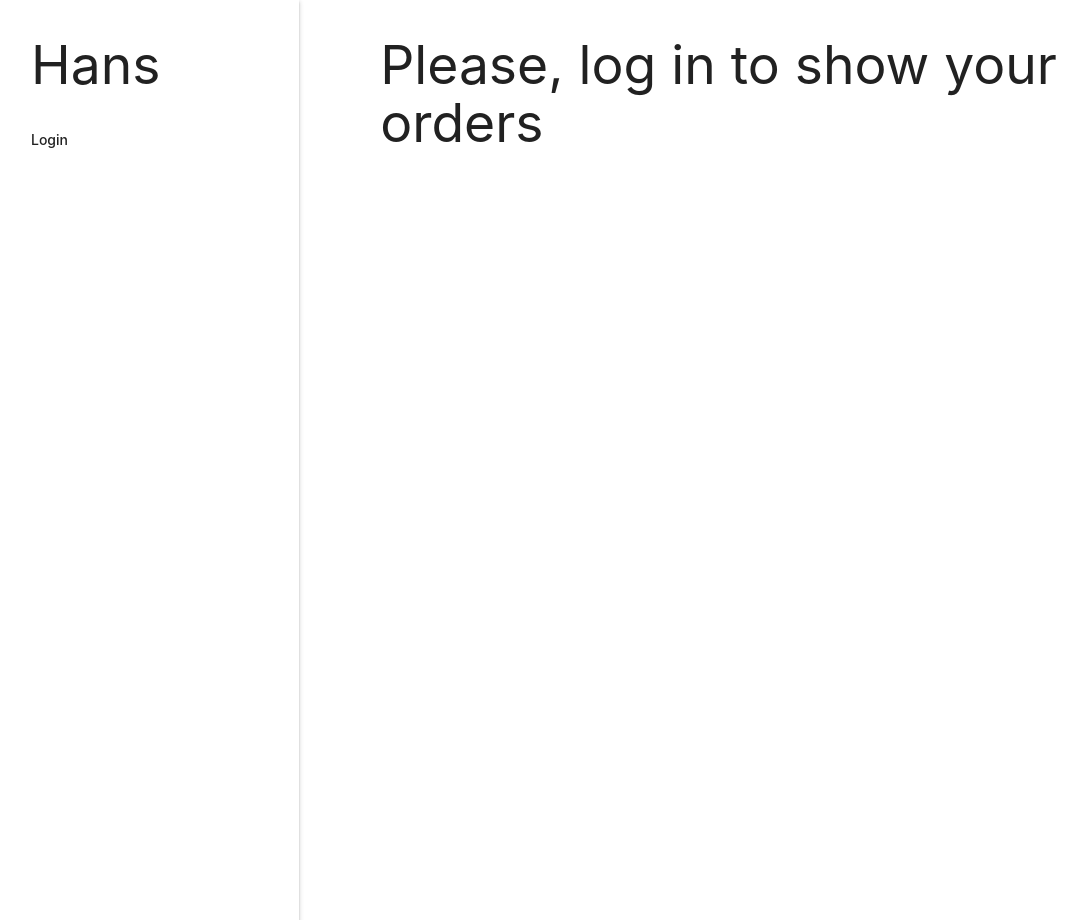
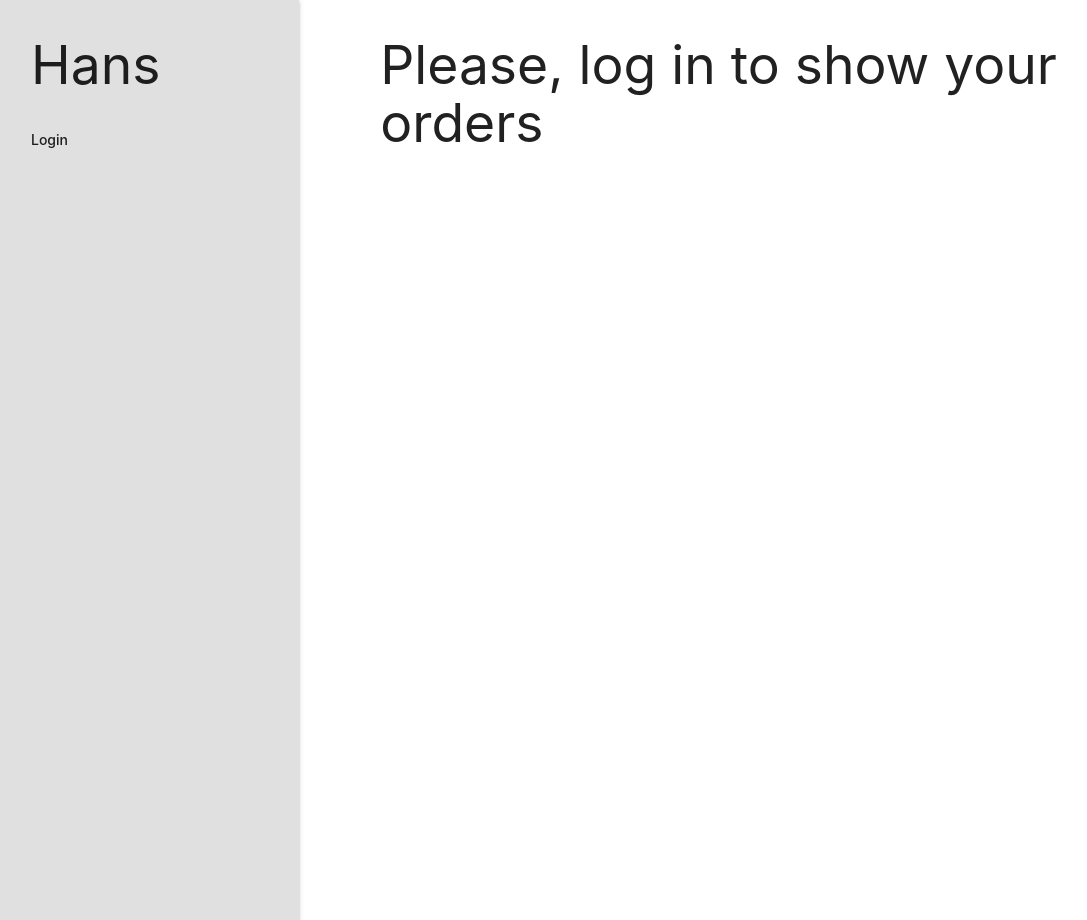
Before and after one commit to ngiersz/django-app, a Django app: page /orders/ in a window 1280 px wide. Shown: the whole page, without its empty margins (1-1088 px from the left). Run offline with Django 3.2, Linux system fonts and the light colour scheme.

Commit message:
Change colors

```diff
--- a/hansweb/templates/hansweb/base.html
+++ b/hansweb/templates/hansweb/base.html
@@ -17,7 +17,7 @@
 <body>
     <div class="row">
         <div class="col s2">
-            <ul id="slide-out" class="sidenav sidenav-fixed">
+            <ul id="slide-out" class="sidenav sidenav-fixed grey lighten-2">
             <h2 style="padding-left:32px">Hans</h2>
                 {% if user.is_authenticated %}
                     <li><a href="{% url 'logout' %}">Logout</a></li>
--- a/hansweb/templates/hansweb/orders.html
+++ b/hansweb/templates/hansweb/orders.html
@@ -8,7 +8,7 @@
         <h2>{{ user }}'s orders:</h2>
         </div>
         <div class="col s1" style="padding-top:32px">
-            <a id="add-order-button" href="#!" class="btn-floating btn-large scale-transition">
+            <a id="add-order-button" href="#!" class="btn-floating btn-large scale-transition teal lighten-3">
                 <i class="material-icons">add</i>
             </a>
         </div>
```
